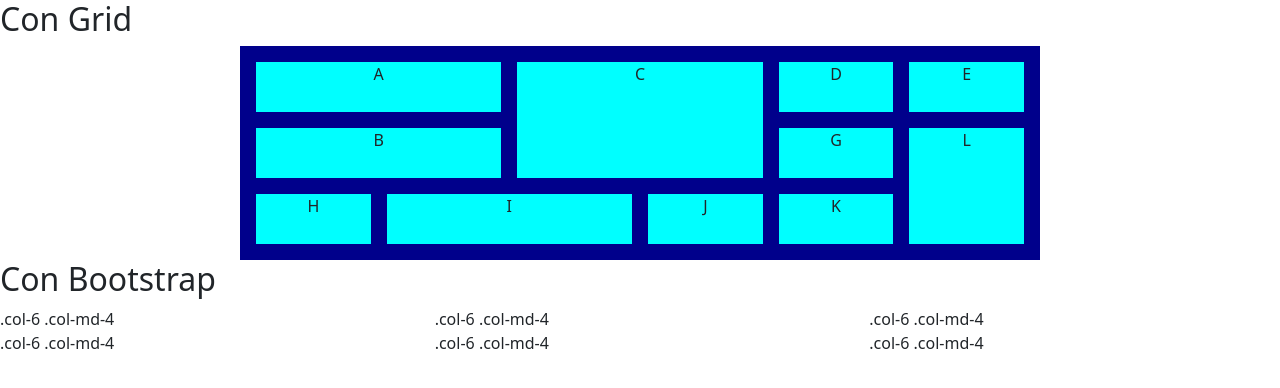
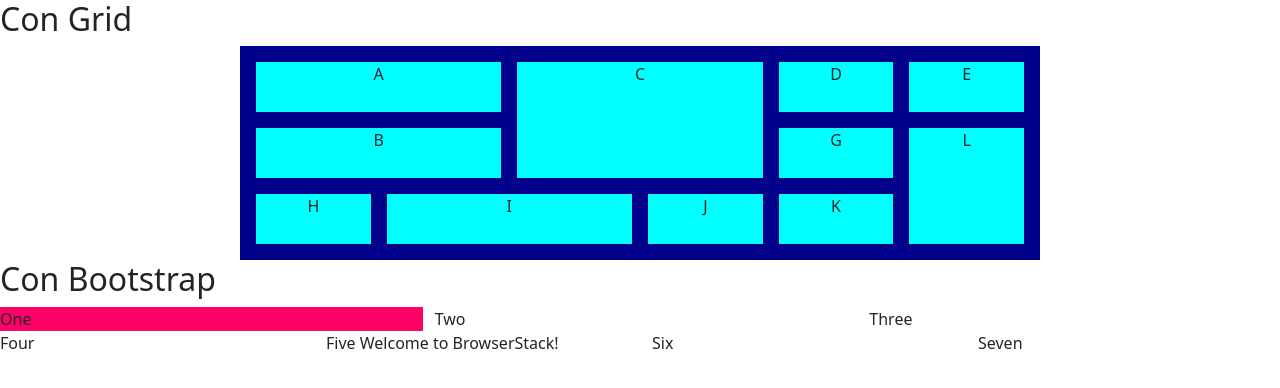
Before and after one commit to encualva/c0218, a plain HTML site: page index.html in a window 1280 px wide. Drawn offline with Linux system fonts and the light colour scheme.

```diff
--- a/index.html
+++ b/index.html
@@ -28,20 +28,18 @@
     </section>
 
     <h2>Con Bootstrap</h2>
-    <section class="conboot">
-
-        <!-- Columns start at 50% wide on mobile and bump up to 33.3% wide on desktop -->
-        <div class="row rosa">
-            <div class="col-6 col-md-4">.col-6 .col-md-4</div>
-            <div class="col-6 col-md-4">.col-6 .col-md-4</div>
-            <div class="col-6 col-md-4">.col-6 .col-md-4</div>
+    <section class="conbootstrap">
+        <div class="row">
+            <div class="col-md-4" style="background-color: #ff0066;">One</div>
+            <div class="col-md-4">Two</div>
+            <div class="col-md-4">Three</div>
         </div>
-        <div class="row rosa">
-            <div class="col-6 col-md-4">.col-6 .col-md-4</div>
-            <div class="col-6 col-md-4 aqua">.col-6 .col-md-4</div>
-            <div class="col-6 col-md-4">.col-6 .col-md-4</div>
+        <div class="row">
+            <div class="col-md-3">Four</div>
+            <div class="col-md-3">Five Welcome to BrowserStack!</div>
+            <div class="col-md-3">Six</div>
+            <div class="col-md-3">Seven</div>
         </div>
-
     </section>
 </body>
 </html>
```
Also changed, not shown: archivo1.txt (renamed from codigo1.txt), 2 other files.
